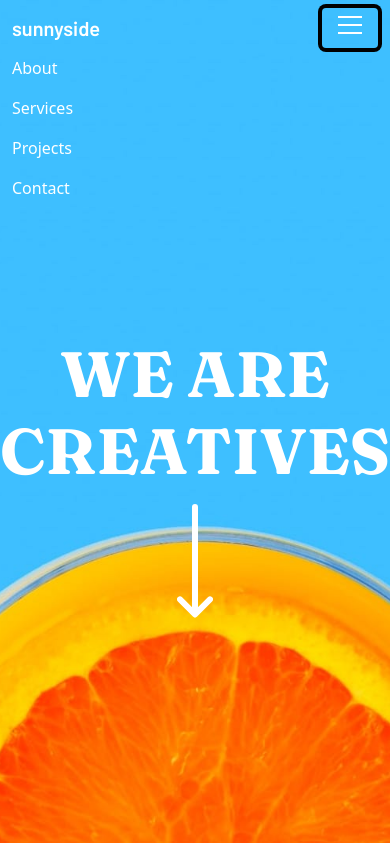
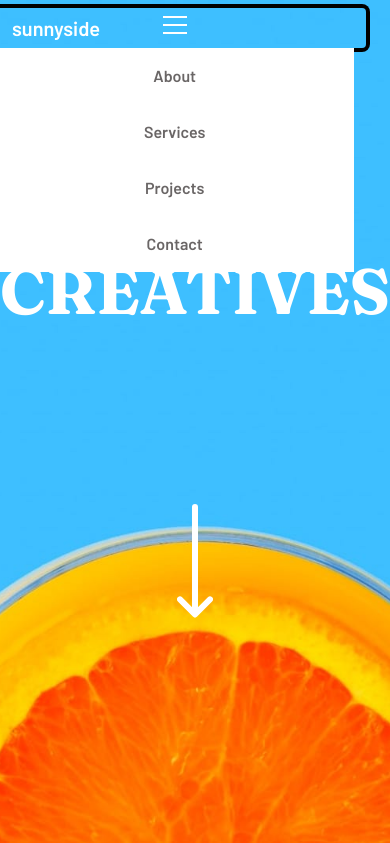
Before and after one commit to Tony-Leng/sunnyside-agency-landing-page-main, a website: page index.html in a window 390 px wide. Both pictures are taken after a click on the button "Toggle navigation". Shown: the top 843 px of the page. Drawn offline with nearby package versions, Linux system fonts and the light colour scheme.

Commit message:
created modal

```diff
--- a/index.html
+++ b/index.html
@@ -152,6 +152,6 @@
     Coded by <a href="https://tony-leng.github.io/portfolio/">Tony Leng</a>.
   </div>
   <script src="https://cdn.jsdelivr.net/npm/bootstrap@5.0.2/dist/js/bootstrap.bundle.min.js" integrity="sha384-MrcW6ZMFYlzcLA8Nl+NtUVF0sA7MsXsP1UyJoMp4YLEuNSfAP+JcXn/tWtIaxVXM" crossorigin="anonymous"></script>
-  <script src="landingpage.js"></script>
+  <script src="script.js"></script>
 </body>
 </html>
--- /dev/null
+++ b/script.js
@@ -0,0 +1,15 @@
+// the button to open the modal //
+const hamburger = document.querySelector('.navbar-toggler');
+
+// the ul surrounding the nav items //
+const navMenu = document.querySelector('.navbar-nav');
+
+hamburger.addEventListener('click', () => {
+  hamburger.classList.toggle('active');
+  navMenu.classList.toggle('active');
+})
+
+// document.querySelectorAll('.nav-link').forEach(n => n.addEventListener('click', () => {
+//   hamburger.classList.remove('active');
+//   navMenu.classList.remove('active');
+// }))
--- a/styles/navbar.css
+++ b/styles/navbar.css
@@ -3,21 +3,18 @@
 
 .navbar-lewagon {
   background-color: transparent;
+  /* position: relative; */
 }
 
 .navbar-lewagon, .navbar-collapse {
   flex-grow: 0;
+  position: relative;
 }
 
 .navbar-brand {
   font-family: 'Barlow', sans-serif;
   font-weight: 900;
   color: white;
-}
-
-.nav-link {
-  margin-right: 32px;
-  color: rgb(255 255 255);
 }
 
 .nav-link:hover {
@@ -31,9 +28,22 @@
 }
 
 .navbar-nav .nav-link {
-  color: white;
+  color: rgb(106, 102, 102);
+  font-family: 'Barlow', sans-serif;
+  text-align: center;
+  margin: 8px 0;
 }
 
 .active {
+  background-color: white;
+  position: absolute;
+  z-index: 1;
+  width: 98%;
+  height: auto;
+  flex-grow: 1;
+  right: 24px;
+}
 
+.navbar-toggler .active {
+  transition: none;
 }
```
Also changed, not shown: landingpage.js (deleted).
